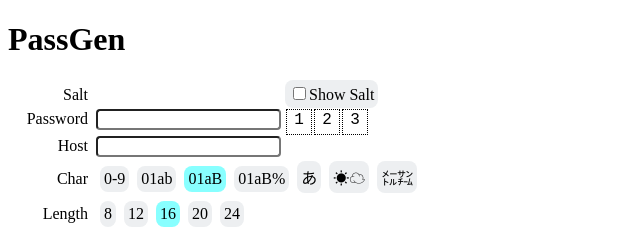
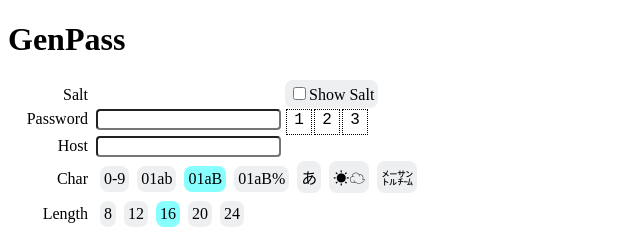
Before and after one commit to gusmachine/genpass, a website built with webpack: page src/template.html in a window 1280 px wide. Shown: the top 238 px of the page, 0-640 px from the left. Built offline with nearby package versions, Linux system fonts and the light colour scheme.

Commit message:
s/PassGen/GenPass/;

```diff
--- a/src/template.html
+++ b/src/template.html
@@ -60,7 +60,7 @@ label.on {background-color: #8ff}
 </style>
 </head>
 <body>
-<h1>PassGen</h1>
+<h1>GenPass</h1>
 <form id="fm">
   <div>
     <label for="salt">Salt</label>
```
Also changed, not shown: docs/genpass.html (+1 -1 lines).
